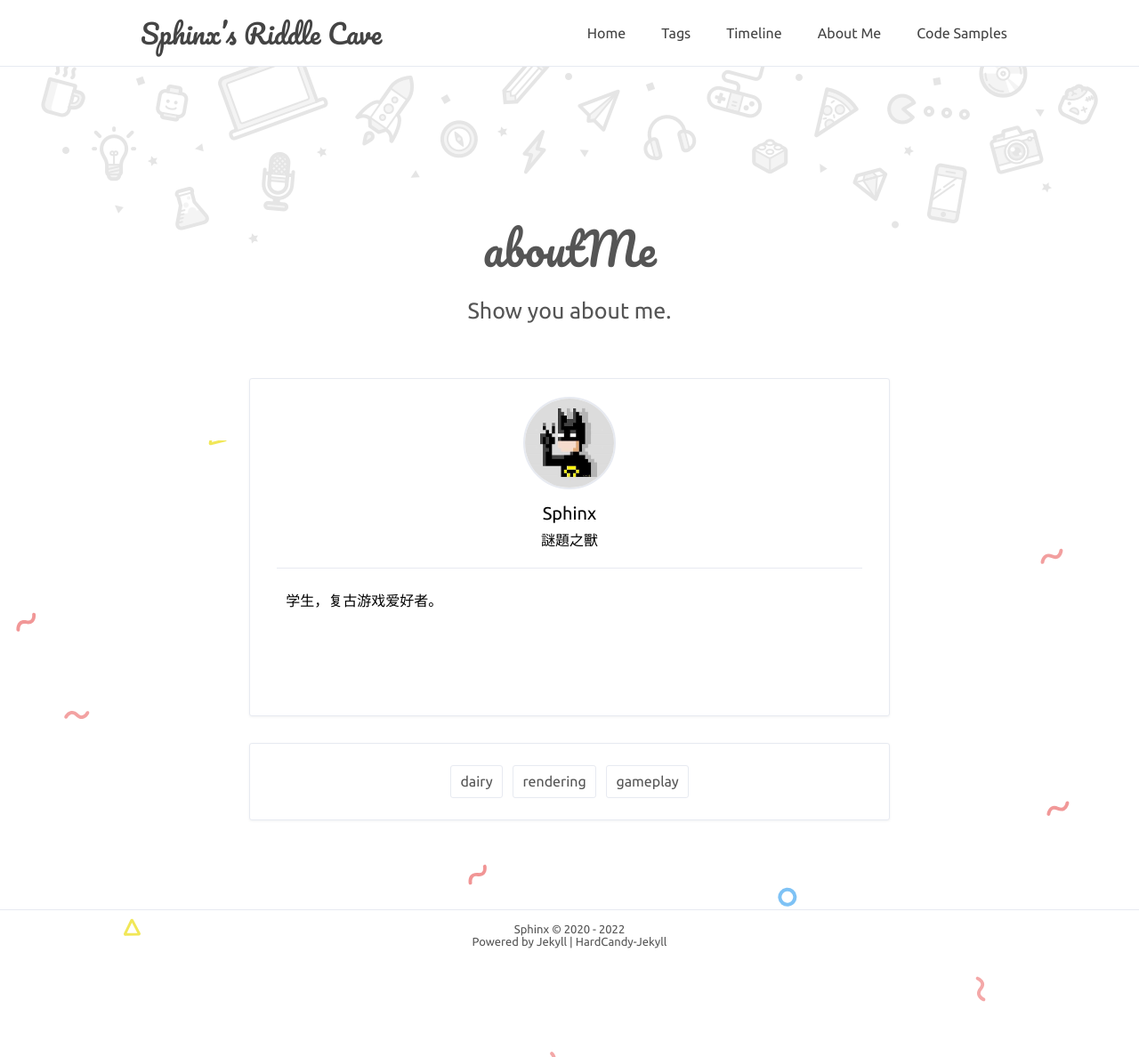
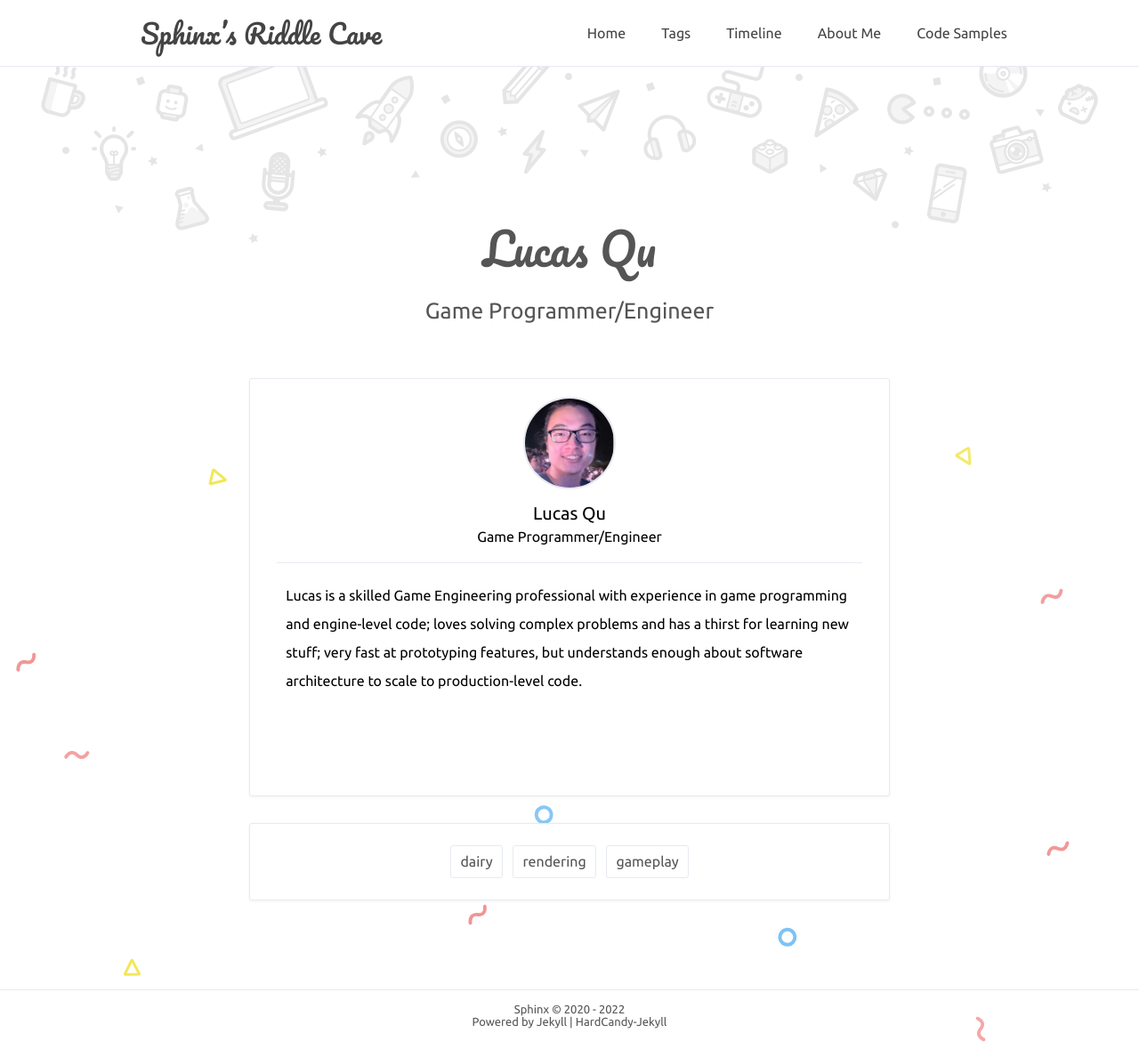
Before and after one commit to FarCaptain/FarCaptain.github.io, a Jekyll site: the page built from about.html, in a window 1280 px wide. Shown: the whole page at 89% size. Built offline with Jekyll 4.4.1, drawn with Linux system fonts in a browser that asks for light colours; before the commit the page ends 1098 px from its top, so only the background shows below that.

Commit message:
update protraits and aboutme

```diff
--- a/_config.yml
+++ b/_config.yml
@@ -16,13 +16,13 @@ nav: # 最佳体验 六个标签 且最好每个标签不超过4中文字
 
 # 博主
 author: true
-name: 'Sphinx'
-NickName: 'Sphinx'
+name: 'Lucas Qu'
+NickName: '(loo-kus ch-yuu)'
 webtitle: 'Sphinx’s Riddle Cave'
-bio: '謎題之獸'
+bio: 'Game Programmer/Engineer'
 about: true
-aboutyou: '学生，复古游戏爱好者。'
-portraits: '/assets/profile.jpg'
+aboutyou: 'Lucas is a skilled Game Engineering professional with experience in game programming and engine-level code; loves solving complex problems and has a thirst for learning new stuff; very fast at prototyping features, but understands enough about software architecture to scale to production-level code.'
+portraits: '/assets/me.png'
 #your portraits image file path
 
 # SNS
--- a/about.html
+++ b/about.html
@@ -1,8 +1,8 @@
 ---
 layout: default
-title: 关于我
-page-title: aboutMe
-home-title: Show you about me.
+title: About Me
+page-title: Lucas Qu
+home-title: Game Programmer/Engineer
 description:
 ---
 
```
Also changed, not shown: assets/me.png (added).
